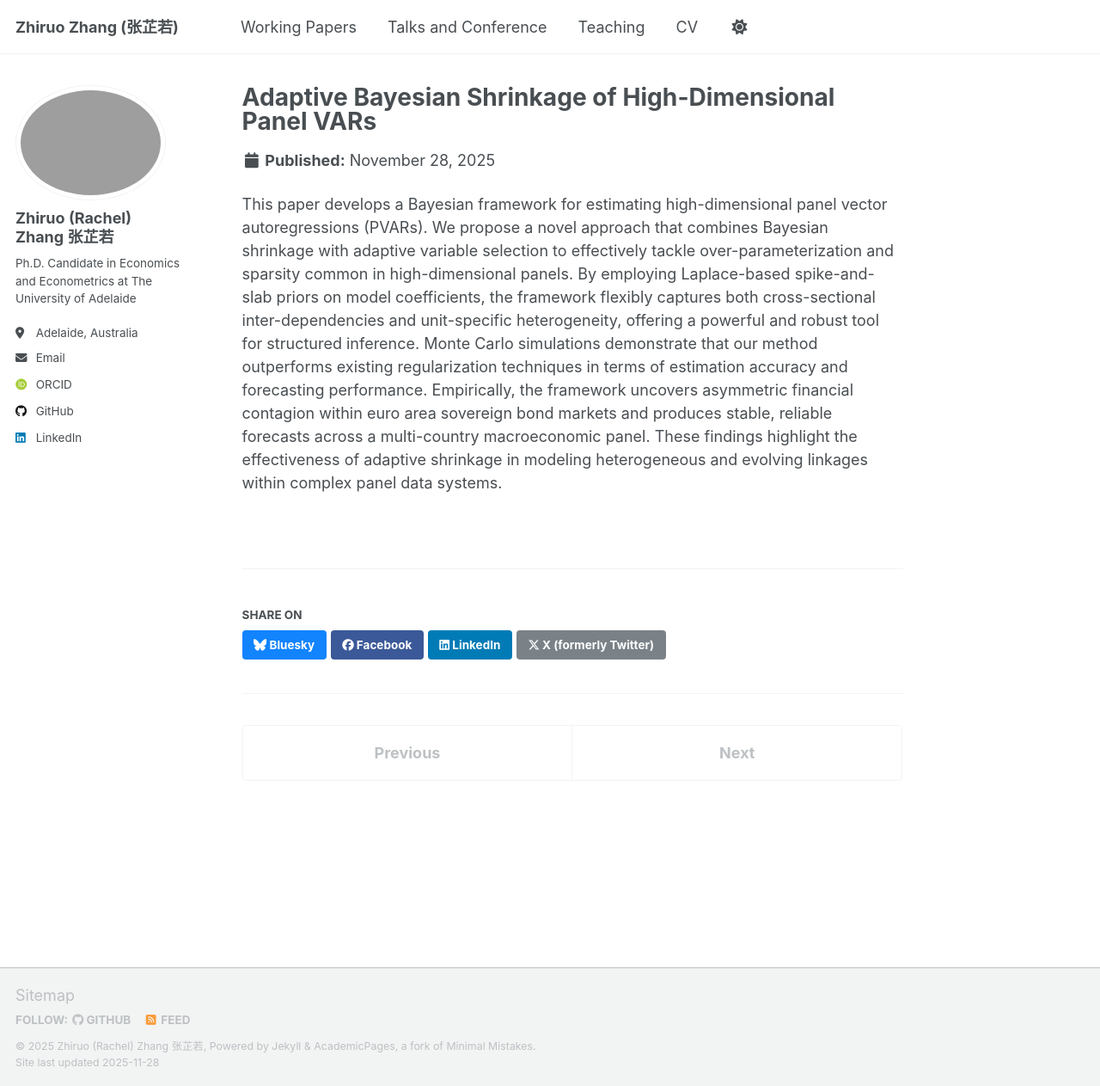
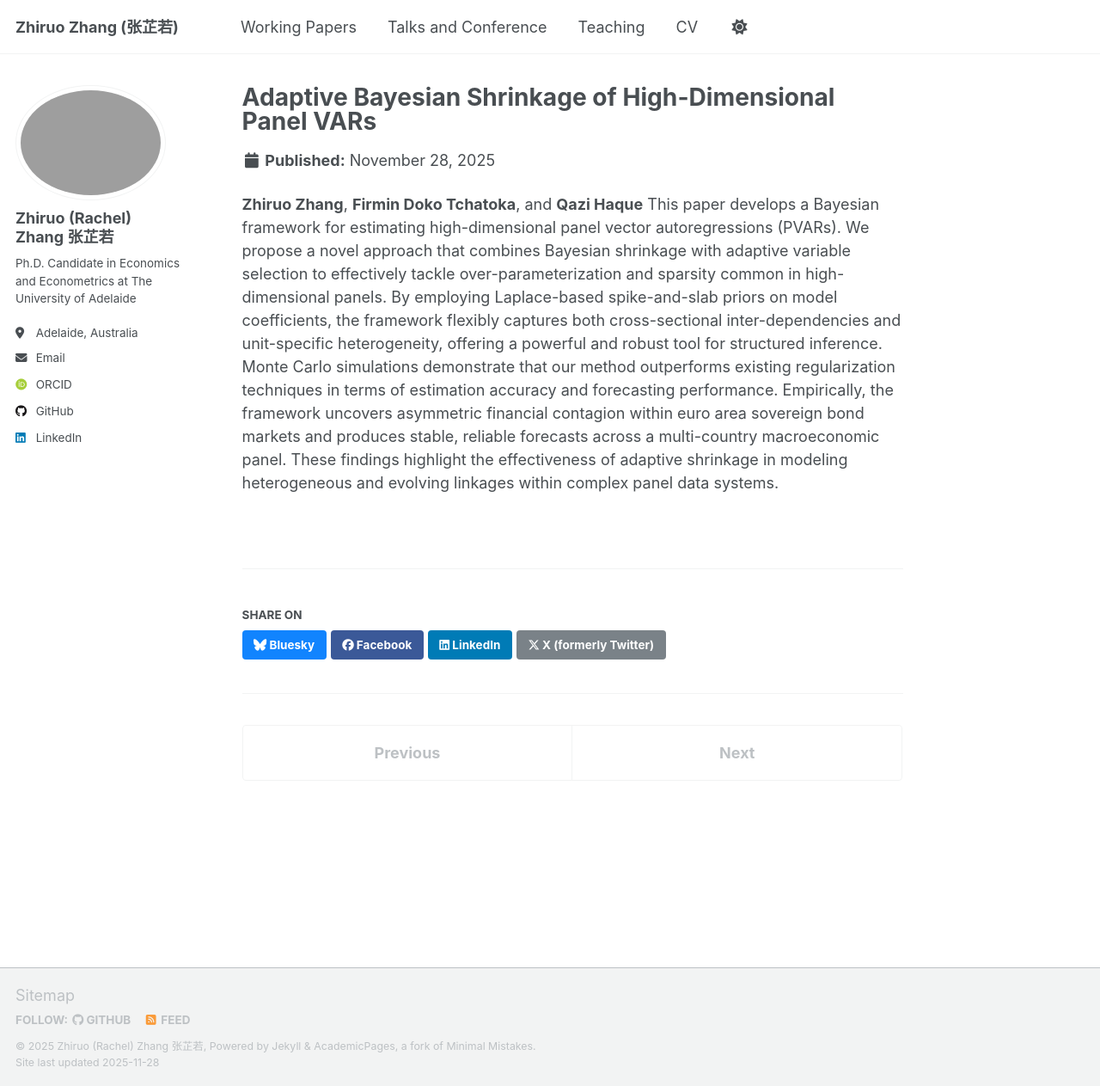
Before and after one commit to zhiruozzr/zhiruozzr.github.io, a Jekyll site: the page built from _publications/adaptive-bayesian-shrinkage-panel-vars.md, in a window 1280 px wide and 1263 px high. Shown: the whole window at 86% size. Built offline with Jekyll 4.4.1, drawn with Linux system fonts in a browser that asks for light colours; some web fonts are replaced; a script that is not in the unit is left out.

Commit message:
Fix author name formatting in publication metadata

```diff
--- a/_publications/adaptive-bayesian-shrinkage-panel-vars.md
+++ b/_publications/adaptive-bayesian-shrinkage-panel-vars.md
@@ -3,7 +3,8 @@
 collection: publications
 category: manuscripts
 permalink: /publication/adaptive-bayesian-shrinkage-panel-vars/
-authors: "Zhiruo (Rachel) Zhang, Firmin Doko Tchatoka, and Qazi Haque"
+authors: "Zhiruo Zhang, Firmin Doko Tchatoka, and Qazi Haque"
 ---
 
+**Zhiruo Zhang**, **Firmin Doko Tchatoka**, and **Qazi Haque**
 This paper develops a Bayesian framework for estimating high-dimensional panel vector autoregressions (PVARs). We propose a novel approach that combines Bayesian shrinkage with adaptive variable selection to effectively tackle over-parameterization and sparsity common in high-dimensional panels. By employing Laplace-based spike-and-slab priors on model coefficients, the framework flexibly captures both cross-sectional inter-dependencies and unit-specific heterogeneity, offering a powerful and robust tool for structured inference. Monte Carlo simulations demonstrate that our method outperforms existing regularization techniques in terms of estimation accuracy and forecasting performance. Empirically, the framework uncovers asymmetric financial contagion within euro area sovereign bond markets and produces stable, reliable forecasts across a multi-country macroeconomic panel. These findings highlight the effectiveness of adaptive shrinkage in modeling heterogeneous and evolving linkages within complex panel data systems.
```
